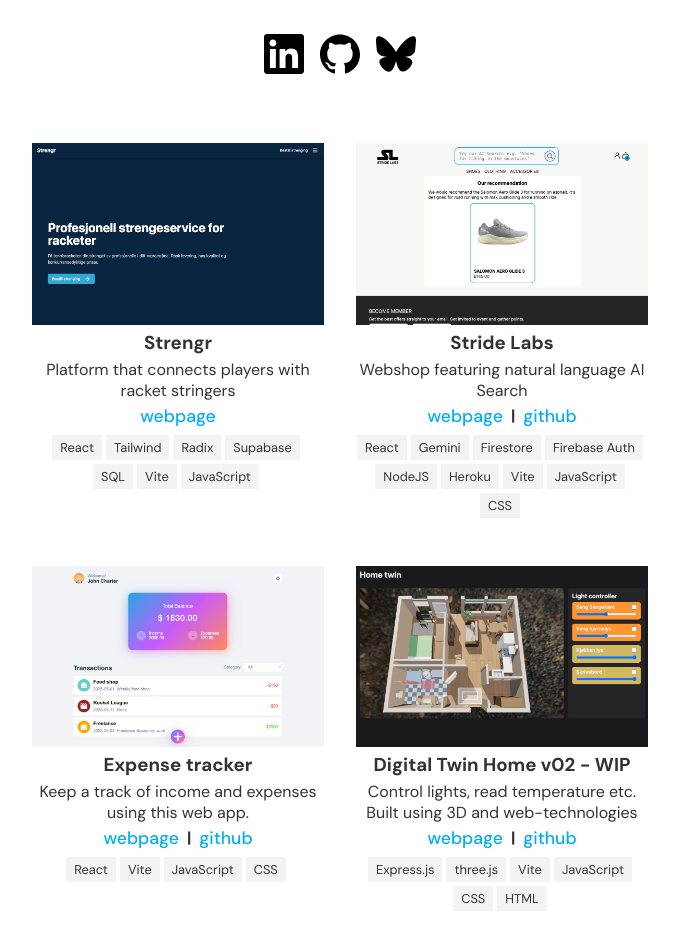
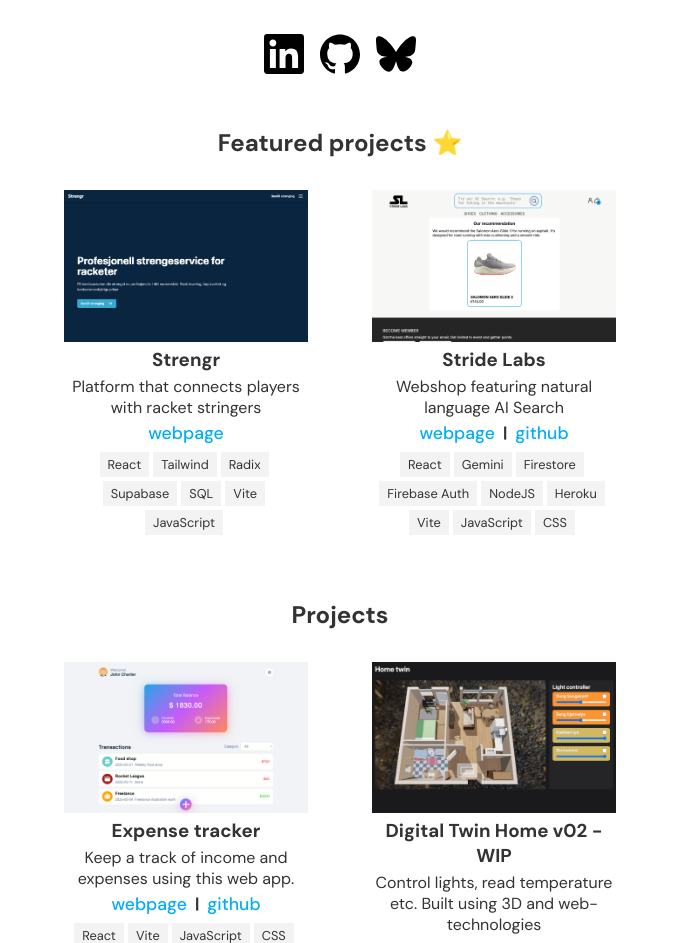
Before and after one commit to sbraende/portfolio, a React (Vite) app: page / in a window 1280 px wide. Shown: the part 429-1372 px from the top of the page, without its empty margins (300-979 px from the left). Built offline with nearby package versions, Linux system fonts and the light colour scheme.

Commit message:
feat: Add featured projects

```diff
--- a/src/App.jsx
+++ b/src/App.jsx
@@ -1,6 +1,5 @@
 import "./App.css";
 import CardList from "./components/CardList/CardList";
-import portfolioData from "./data/portfolioData";
 import SiteHeader from "./components/SiteHeader/SiteHeader.jsx";
 import Social from "./components/Social/Social.jsx";
 import Footer from "./components/Footer/Footer.jsx";
@@ -13,7 +12,7 @@
         <Social />
       </header>
       <main>
-        <CardList portfolioData={portfolioData} />
+        <CardList />
       </main>
       <footer>
         <Footer />
--- a/src/components/Card/Card.css
+++ b/src/components/Card/Card.css
@@ -1,5 +1,5 @@
 .card {
-  padding-top: var(--spacing-medium);
+  padding: var(--spacing-medium);
 }
 
 .card__image-container {
--- a/src/components/CardList/CardList.css
+++ b/src/components/CardList/CardList.css
@@ -1,3 +1,13 @@
+.project-category {
+  padding: var(--spacing-medium);
+  width: 100%;
+}
+
+.project-category-tile {
+  font-size: var(--font-size-large);
+  text-align: center;
+}
+
 .card-list {
   padding: var(--spacing-medium);
   display: grid;
--- a/src/components/CardList/CardList.jsx
+++ b/src/components/CardList/CardList.jsx
@@ -1,14 +1,29 @@
 import "./CardList.css";
 import Card from "../Card/Card";
+import portfolioData from "../../data/portfolioData";
 
-const CardList = ({ portfolioData }) => {
+const CardList = () => {
+  const featuredProjects = portfolioData.filter((project) => project.feature);
+  const projects = portfolioData.filter((project) => !project.feature);
+
   return (
     <>
-      <ul className="card-list">
-        {portfolioData.map((webpage) => {
-          return <Card webpage={webpage} key={webpage.id} />;
-        })}
-      </ul>
+      <div className="project-category">
+        <h3 className="project-category-tile">Featured projects ⭐️</h3>
+        <ul className="card-list">
+          {featuredProjects.map((webpage) => {
+            return <Card webpage={webpage} key={webpage.id} />;
+          })}
+        </ul>
+      </div>
+      <div className="project-category">
+        <h3 className="project-category-tile">Projects </h3>
+        <ul className="card-list">
+          {projects.map((webpage) => {
+            return <Card webpage={webpage} key={webpage.id} />;
+          })}
+        </ul>
+      </div>
     </>
   );
 };
--- a/src/css/layout.css
+++ b/src/css/layout.css
@@ -24,7 +24,6 @@
   display: flex;
   flex-direction: column;
   align-items: center;
-  gap: var(--spacing-medium);
 }
 
 footer {
--- a/src/data/portfolioData.js
+++ b/src/data/portfolioData.js
@@ -5,6 +5,7 @@
     description: "Platform that connects players with racket stringers",
     url: "https://www.strengr.no/",
     githubUrl: "",
+    feature: true,
     thumbnail: "/assets/images/blogposts/strengr/strengr-thumbnail.png",
     tags: [
       "React",
@@ -22,6 +23,7 @@
     description: "Webshop featuring natural language AI Search",
     url: "https://sbraende-stridelabs.netlify.app/",
     githubUrl: "https://github.com/sbraende/stride-labs",
+    feature: true,
     thumbnail: "/assets/images/blogposts/stride-labs/stride-labs-thumbnail.png",
     tags: [
       "React",
```
